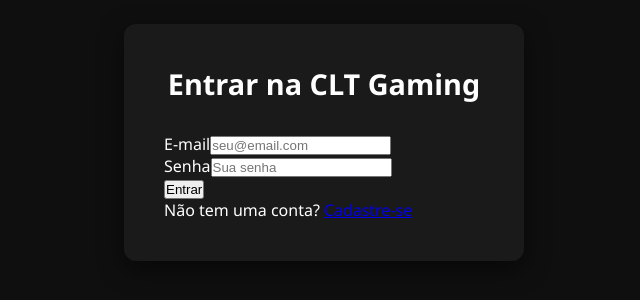
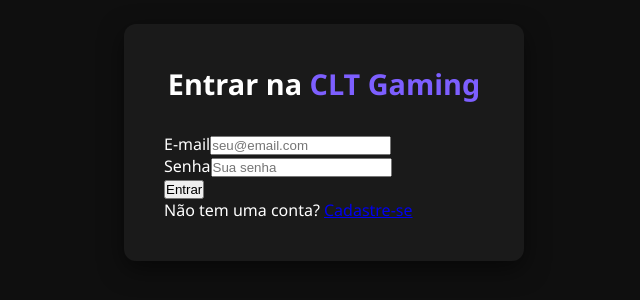
Before and after one commit to kaiquerios/EntregaP1A3, a React (Create React App) app: page / in a window 1280 px wide. Shown: the part 178-478 px from the top of the page, without its empty margins (316-956 px from the left). Built offline with nearby package versions, Linux system fonts and the light colour scheme; the HTML template or start-up script is replaced by a standard one.

Commit message:
Cor de destaque

```diff
--- a/src/pages/signIn/index.css
+++ b/src/pages/signIn/index.css
@@ -25,3 +25,8 @@
     margin-bottom: 30px;
     font-size: 1.8rem;
 }
+
+.logo-text {
+    color: #7d5fff; {/*Cor de destaque*/}
+    font-weight: bold;
+}
```
